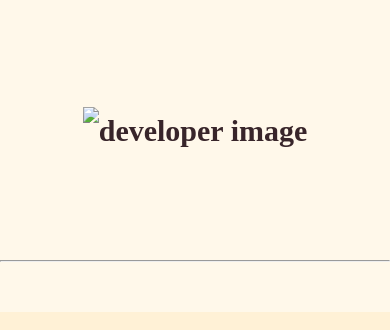
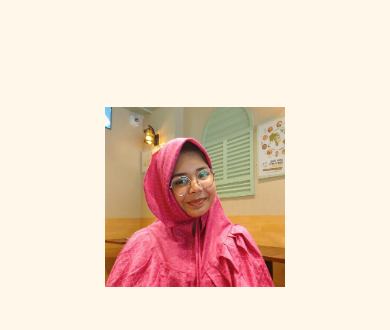
Before and after one commit to jamilachunawalajc/portfolio, a plain HTML site: page index.html in a window 390 px wide. Shown: the part 514-844 px from the top of the page. Drawn offline with nearby package versions, Linux system fonts and the light colour scheme; a web font is replaced by a local one.

Commit message:
Added profile image

```diff
--- a/index.html
+++ b/index.html
@@ -52,7 +52,7 @@
 
        </div>
        <div class="right-section">
-        <img src="developer.png" alt="developer image">
+        <img class = "profile-image" src="images/profile-image.jpeg"  height=250 width=250 alt="developer image">
        </div>
      </section>
 
--- a/style.css
+++ b/style.css
@@ -186,8 +186,17 @@
   .right-section{
     margin:40px;
   }
+
 }
 
+@media screen and (max-width:465px) {
+
+    .profile-image {
+    width:180px;
+    height:180px;
+  }
+
+}
 
 
 .about-section {
```
Also changed, not shown: images/profile-image.jpeg (added).
